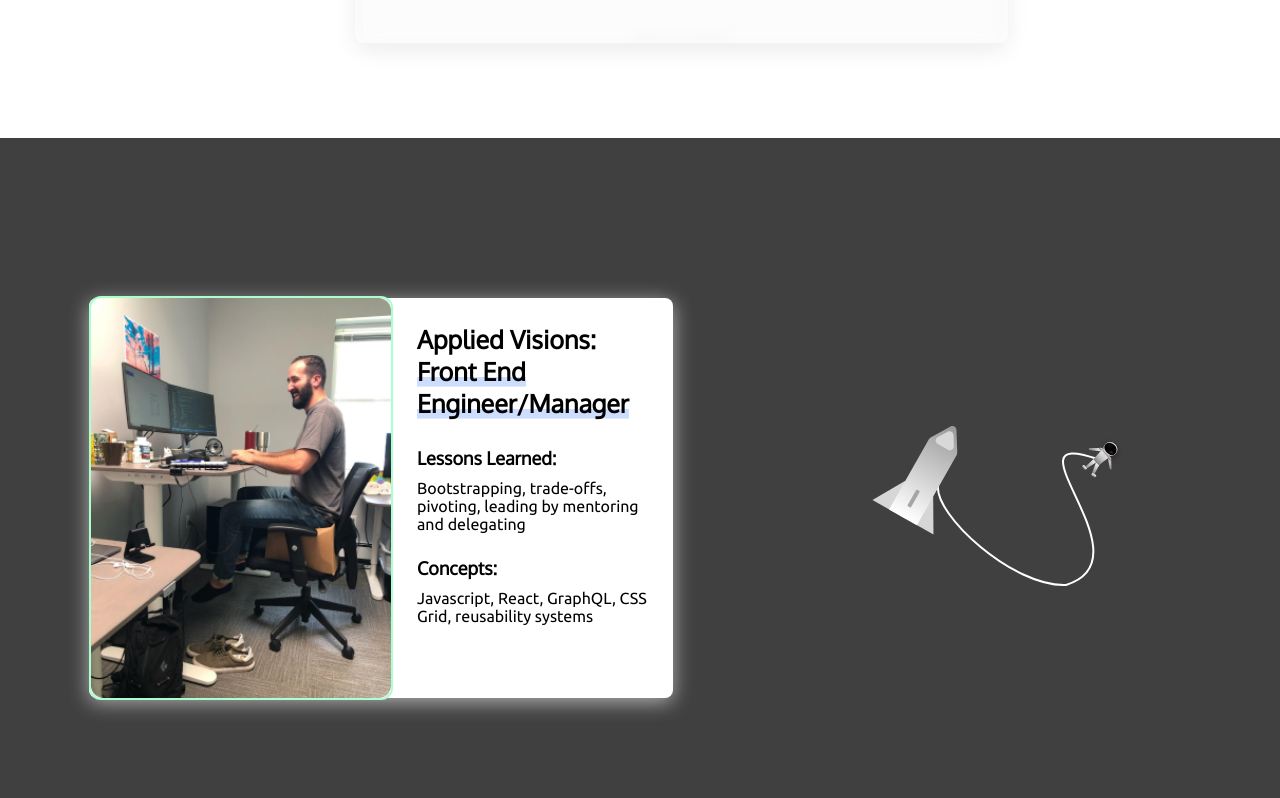
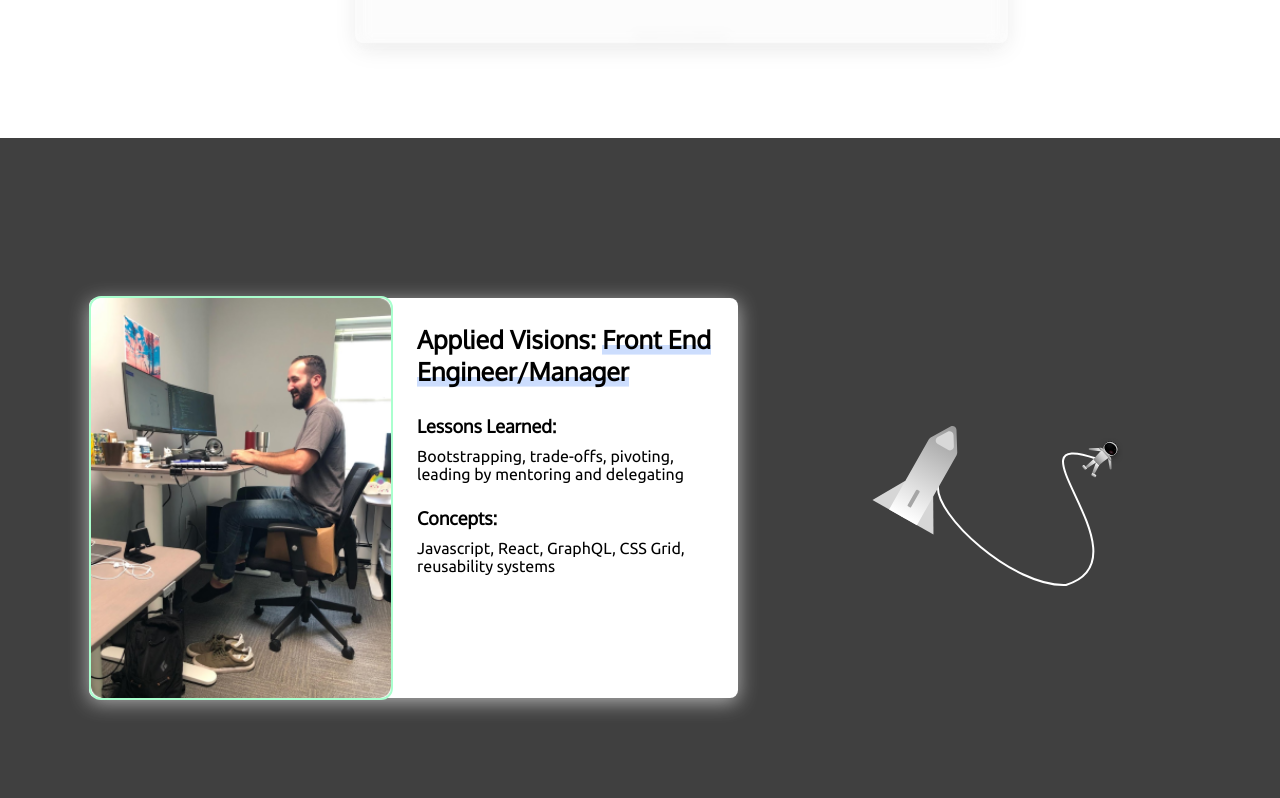
Before and after one commit to scottdevito/sdevito-portfolio, a React (Create React App) app: page / in a window 1280 px wide. Shown: the part 2639-3437 px from the top of the page. Built offline with nearby package versions, Linux system fonts and the light colour scheme.

Commit message:
Adjust width of experience cards on smaller screens

```diff
--- a/src/pages/experience-section/experience-section.tsx
+++ b/src/pages/experience-section/experience-section.tsx
@@ -232,6 +232,10 @@
   background-color: #fff;
   border-radius: 8px;
   position: relative;
+
+  @media (max-width: 2000px) {
+    width: 100%;
+  }
 `;
 
 const ExperienceCard3 = styled(ExperienceCard)`
```
